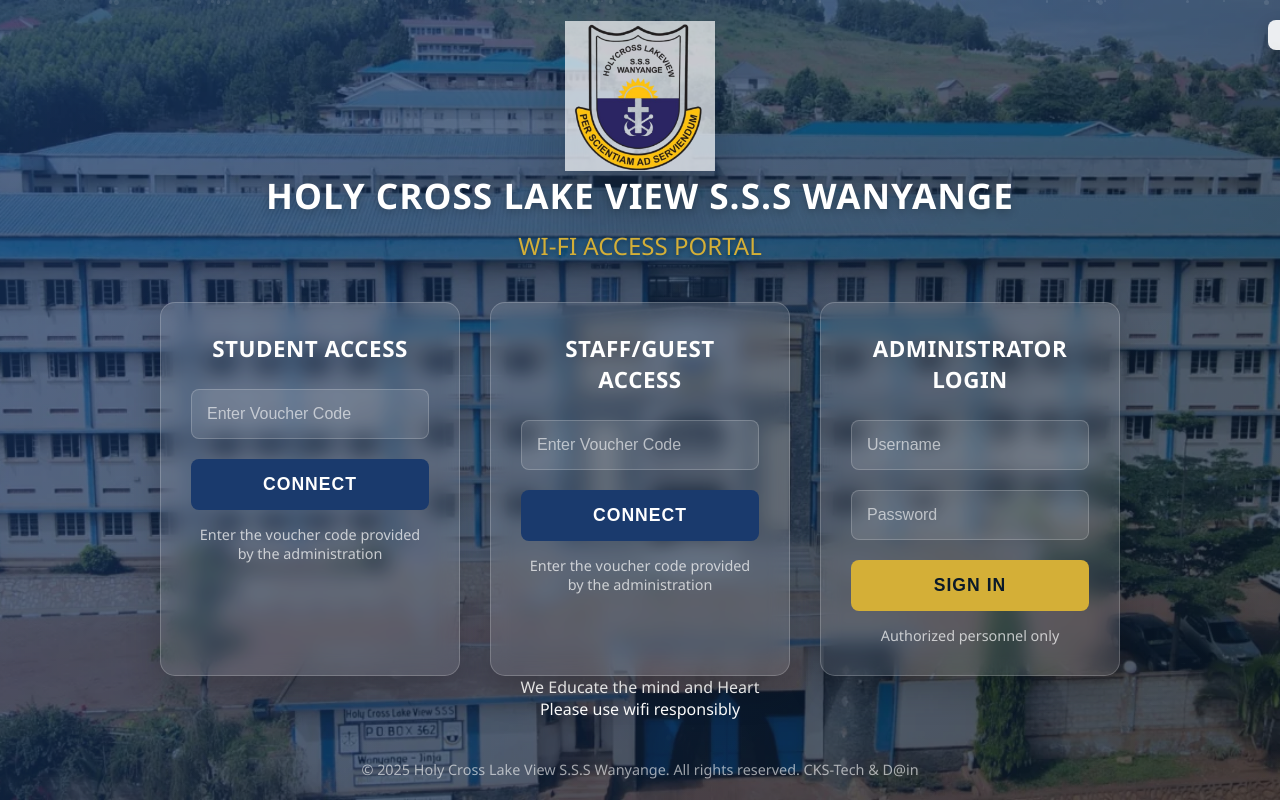
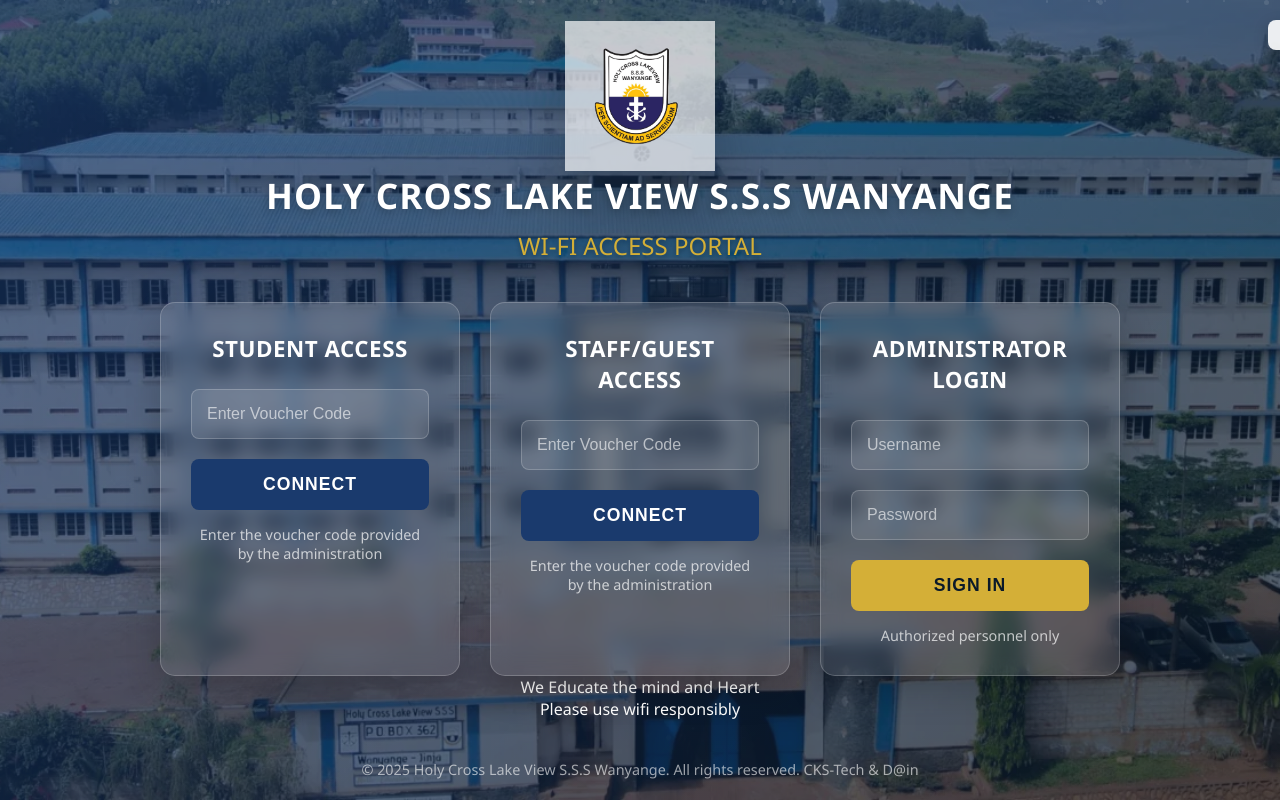
Before and after one commit to kepha-wiz/wifi, a plain HTML site: page index.html in a window 1280 px wide. Drawn offline with Linux system fonts and the light colour scheme.

Commit message:
Update index.html

```diff
--- a/index.html
+++ b/index.html
@@ -5,7 +5,7 @@
 <head>
     <meta charset="UTF-8">
     <meta name="viewport" content="width=device-width, initial-scale=1.0">
-   <link rel="icon" type="image/x-icon" href="cropped-HCLV-BUDGE-1-removebg-preview.png">
+   <link rel="icon" type="image/x-icon" href="HCLV-BUDGE-1.png">
     <title>Holy Cross Lakeview Wi-Fi Portal</title>
     <style>
         :root {
@@ -119,7 +119,7 @@
         .logo-inner {
             width: 150px;
             height: 150px;
-            background: url('cropped-HCLV-BUDGE-1-removebg-preview.png') no-repeat center center/cover;
+            background: url('HCLV-BUDGE-1.png') no-repeat center center/cover;
             border-radius: 10%;
         }
 
```
